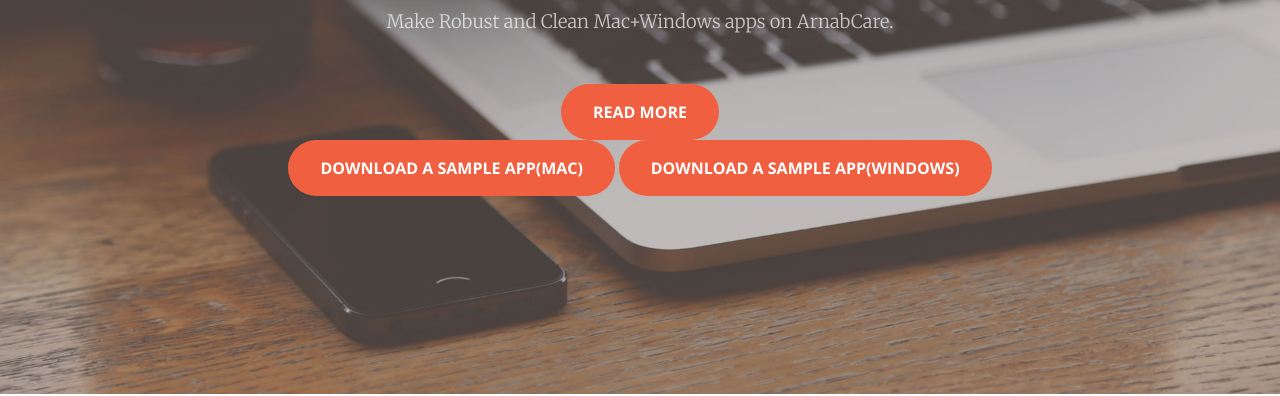
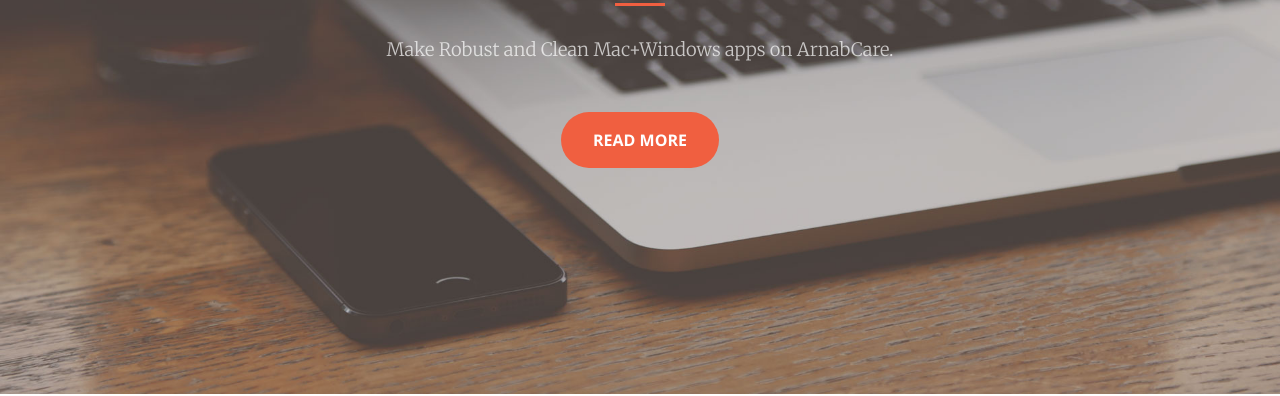
Before and after one commit to ArnabCare/arnabcare.github.io, a plain HTML site: page products/winmac/index.html in a window 1280 px wide. Shown: the part 406-802 px from the top of the page. Drawn offline with nearby package versions, Linux system fonts and the light colour scheme.

Commit message:
updagte e

```diff
--- a/products/winmac/index.html
+++ b/products/winmac/index.html
@@ -62,10 +62,7 @@
             <a class="btn btn-primary btn-xl js-scroll-trigger" href="#services">Read More</a>
 
           </div>
-          <div class="col-lg-8 mx-auto">
-            <a class="btn btn-primary btn-xl " href="Control Panel 3.0.app" download>Download a Sample App(Mac)</a>
-            <a class="btn btn-primary btn-xl " href="Control Panel 3.0.exe" download>Download a Sample App(Windows)</a>
-          </div>
+
         </div>
       </div>
     </header>
```
